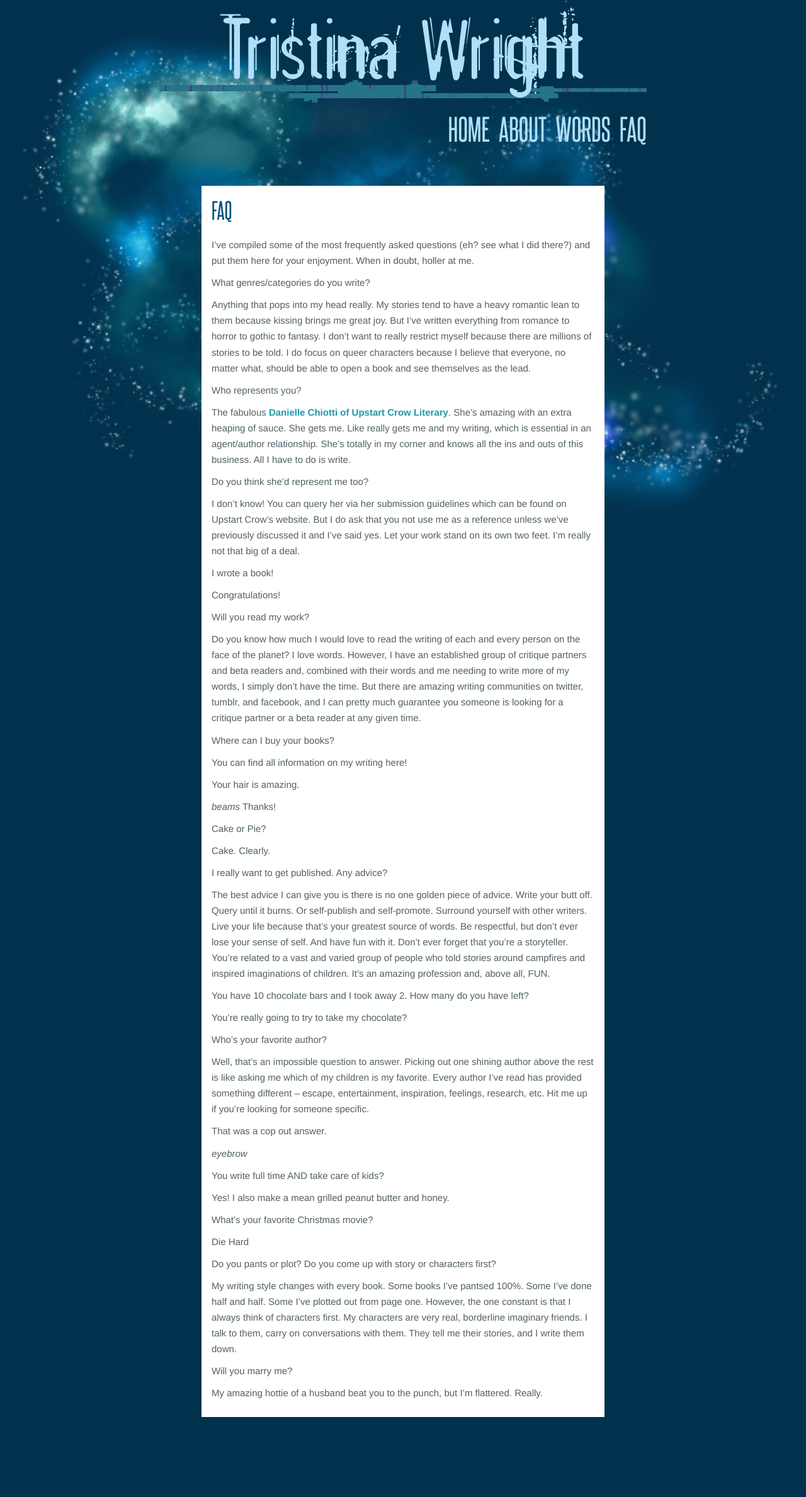
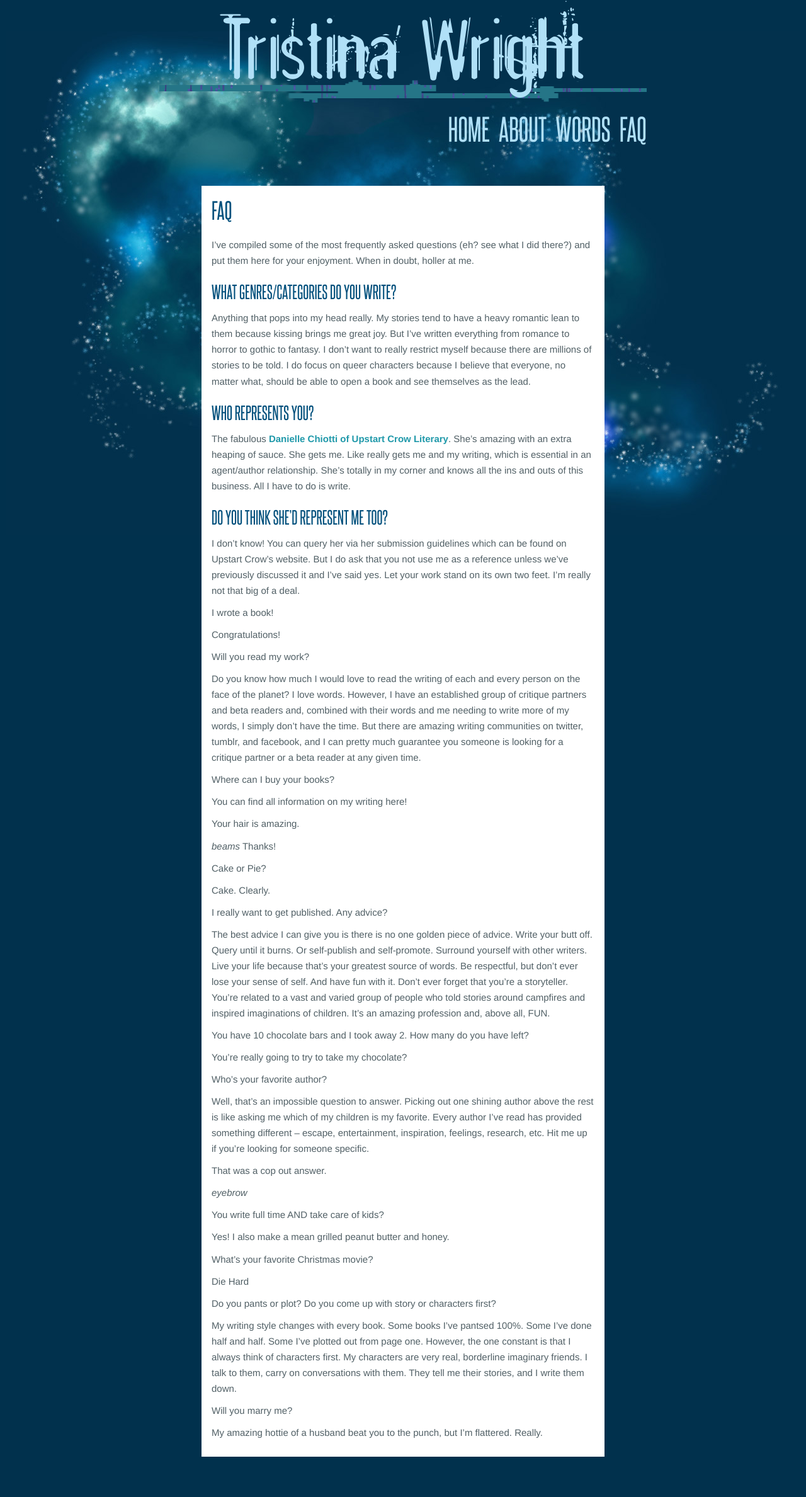
Before and after one commit to TristinaWright/tristinawright.github.io, a Jekyll site: the page built from _posts/static/2015-12-08-faq.md, in a window 1280 px wide. Shown: the whole page at 63% size. Built offline with Jekyll 4.4.1, drawn with Linux system fonts in a browser that asks for light colours; before the commit the page ends 2314 px from its top, so only the background shows below that.

Commit message:
Updated 2015-12-08-faq.md

```diff
--- a/_posts/static/2015-12-08-faq.md
+++ b/_posts/static/2015-12-08-faq.md
@@ -1,27 +1,28 @@
 ---
+layout: page
 published: true
-layout: page
 permalink: faq/
 title: FAQ
 ---
+
 
 I’ve compiled some of the most frequently asked questions (eh? see what I did there?) and put them here for your enjoyment. When in doubt, holler at me.
 
 
 
-What genres/categories do you write?
+### What genres/categories do you write?
 
 Anything that pops into my head really. My stories tend to have a heavy romantic lean to them because kissing brings me great joy. But I’ve written everything from romance to horror to gothic to fantasy. I don’t want to really restrict myself because there are millions of stories to be told. I do focus on queer characters because I believe that everyone, no matter what, should be able to open a book and see themselves as the lead.
 
 
 
-Who represents you?
+### Who represents you?
 
 The fabulous [Danielle Chiotti of Upstart Crow Literary](http://upstartcrowliterary.com/index.html). She’s amazing with an extra heaping of sauce. She gets me. Like really gets me and my writing, which is essential in an agent/author relationship. She’s totally in my corner and knows all the ins and outs of this business. All I have to do is write.
 
 
 
-Do you think she’d represent me too?
+### Do you think she’d represent me too?
 
 I don’t know! You can query her via her submission guidelines which can be found on Upstart Crow’s website. But I do ask that you not use me as a reference unless we’ve previously discussed it and I’ve said yes. Let your work stand on its own two feet. I’m really not that big of a deal.
 
```
